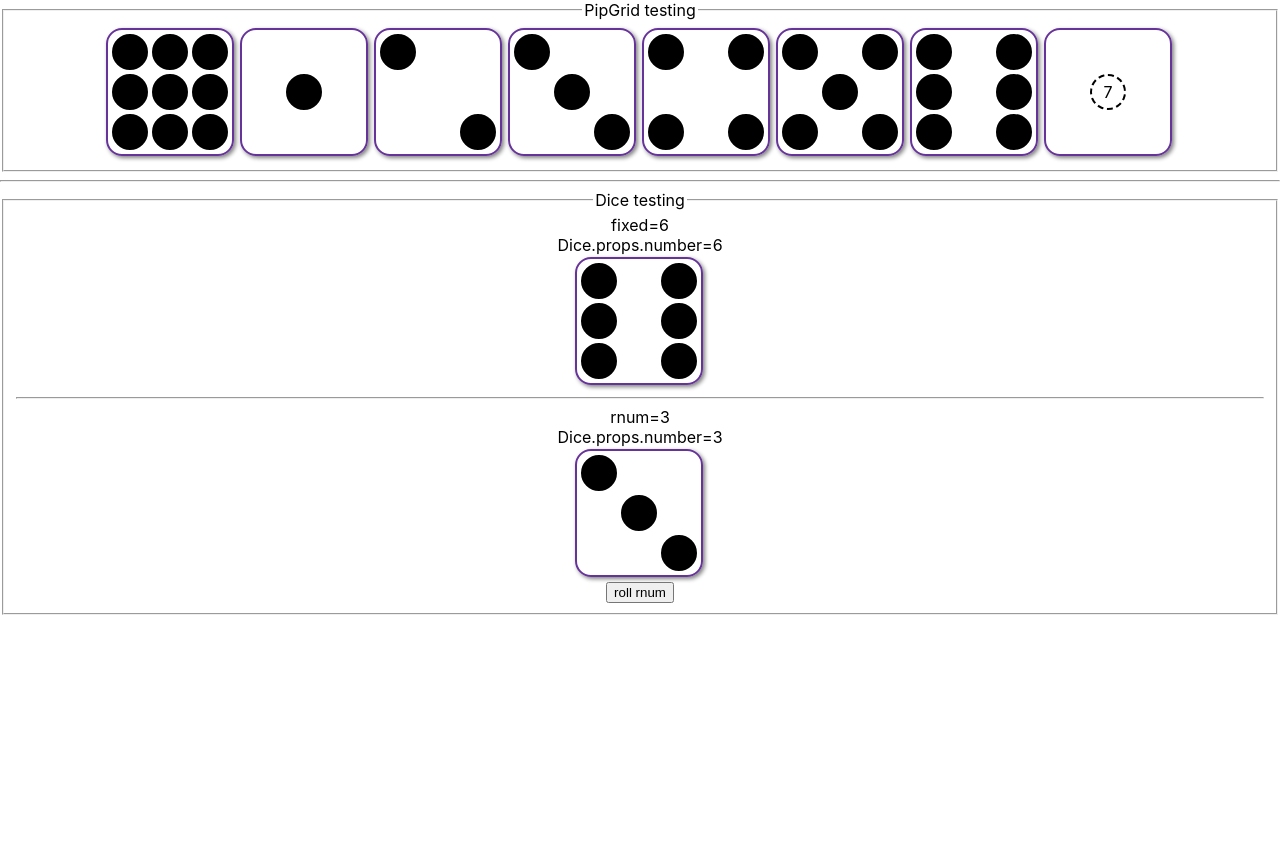
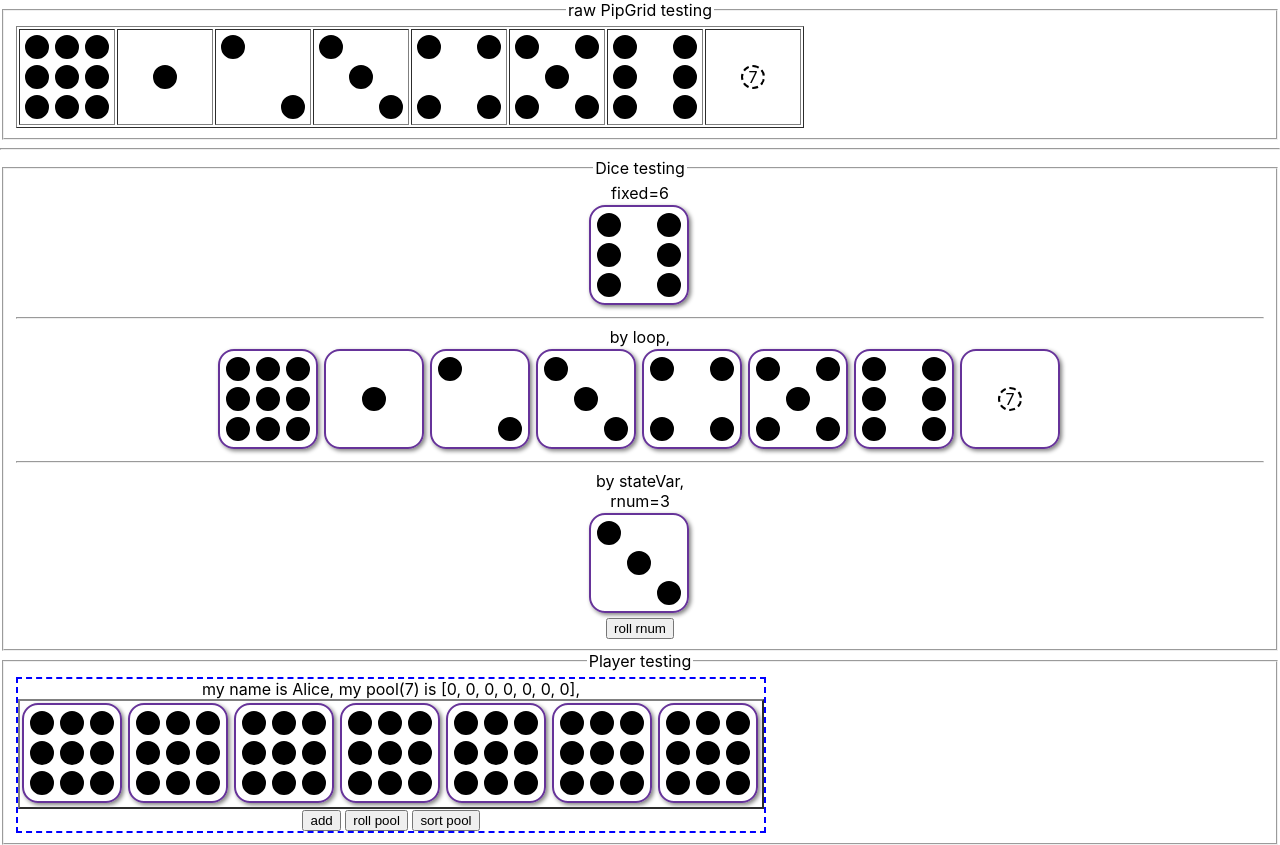
Before and after one commit to uberfuzzy/g-dice, a React (Create React App) app: page / in a window 1280 px wide. Before the commit the page ends 800 px from the top, so only its background shows below. Built offline with nearby package versions, Linux system fonts and the light colour scheme.

Commit message:
player, now with pool rolling and sorting

```diff
--- a/src/App.js
+++ b/src/App.js
@@ -1,11 +1,9 @@
 import { useState } from 'react';
 import './App.css';
 import { Dice } from "./components/Dice"
-import PipGrid from './components/PipGrid';
-
-function rollD6() {
-  return Math.floor(Math.random() * 6) + 1;
-}
+import { PipGrid } from "./components/PipGrid"
+import { Player } from "./components/Player"
+import { rollD6 } from './util/dice';
 
 function App() {
   const [rnum, setRnum] = useState(rollD6)
@@ -18,10 +16,12 @@ function App() {
     <div className="App">
 
       <fieldset>
-        <legend>PipGrid testing</legend>
-        {[0, 1, 2, 3, 4, 5, 6, 7].map((p) => {
-          return <PipGrid key={`test${p}`} value={p} />
-        })}
+        <legend>raw PipGrid testing</legend>
+        <table border={1}><tbody><tr>
+          {[0, 1, 2, 3, 4, 5, 6, 7].map((p, pi) => {
+            return <td key={`pg-test-${pi}`}><PipGrid title={`pg-test-${pi}`} value={p} /></td>
+          })}
+        </tr></tbody></table>
       </fieldset>
       <hr />
 
@@ -32,6 +32,13 @@ function App() {
         <Dice number={6} /><br />
         <hr />
 
+        by loop,<br />
+        {[0, 1, 2, 3, 4, 5, 6, 7].map((p, i) => {
+          return <Dice key={`d-test-${i}`} number={p} />
+        })}
+        <hr />
+
+        by stateVar,<br />
         rnum={rnum}<br />
         <Dice number={rnum} /><br />
 
@@ -40,6 +47,15 @@ function App() {
           clicker()
         }}>roll rnum</button>
       </fieldset>
+
+
+      <fieldset>
+        <legend>Player testing</legend>
+        <Player name="Alice" />
+        {/* <hr />
+        <Player name="Bob" /> */}
+      </fieldset>
+
     </div>
   );
 }
--- a/src/components/Dice.css
+++ b/src/components/Dice.css
@@ -1,9 +1,9 @@
-.diceStyle {
-    border: 1px solid black;
-    border-radius: 4px;
+.diceBox {
     display: inline-block;
+    border: 2px solid rebeccapurple;
+    border-radius: 1em;
     width: fit-content;
-    padding: 1em;
-    margin: 4px;
-    box-shadow: rgba(0, 0, 0, 0.25) 2px 2px 2px;
+    padding: 2px;
+    box-shadow: 2px 2px 4px 0px gray;
+    margin: 2px 4px 4px 2px;
 }
--- a/src/components/Dice.jsx
+++ b/src/components/Dice.jsx
@@ -7,10 +7,9 @@ import "./Dice.css"
 export const Dice = ({ number }) => {
 
   return (
-    <>
-      Dice.props.number={number}<br />
+    <div className='diceBox'>
       <PipGrid value={number} />
-    </>
+    </div>
   );
 }
 
--- a/src/components/PipGrid.css
+++ b/src/components/PipGrid.css
@@ -1,17 +1,14 @@
 .pipGrid {
     grid-template: repeat(3, 1fr) / repeat(3, 1fr);
     display: inline-grid;
-    border: 2px solid rebeccapurple;
-    border-radius: 1em;
     width: fit-content;
     padding: 2px;
-    box-shadow: 2px 2px 4px 0px gray;
-    margin: 2px 4px 4px 2px;
+    gap: 2px;
 }
 
 .pipGrid .cell {
     line-height: 1;
-    padding: 0.5em;
+    padding: 2px;
     display: inline-block;
     width: 1em;
     height: 1em;
--- /dev/null
+++ b/src/components/Player.css
@@ -0,0 +1,8 @@
+.playerDev {
+    border: 2px dashed blue;
+    width: fit-content;
+}
+
+.playerDicePool {
+    border: 2px outset gray;
+}
--- /dev/null
+++ b/src/components/Player.jsx
@@ -0,0 +1,61 @@
+import React from 'react';
+import { useState, useEffect } from 'react';
+import PropTypes from 'prop-types';
+import "./Player.css"
+import { rollD6 } from '../util/dice';
+import { Dice } from "./Dice"
+
+export const Player = ({ name }) => {
+    const [pool, setPool] = useState([])
+
+    useEffect(() => {
+        setPool(new Array(7).fill(0))
+    }, [])
+
+    const rollPool = () => {
+        const np = pool.map((pv, pi) => {
+            return rollD6();
+        })
+
+        setPool(np);
+    }
+
+    const sortPool = () => {
+        let np = [...pool]
+        np = np.sort((a, b) => a - b)
+        setPool(np)
+    }
+
+    return (
+        <>
+            <div className={"playerDev"}>
+                my name is {name}, my pool({pool.length}) is [{pool.join(', ')}],
+
+                <div className="playerDicePool">
+                    {pool.map((dv, i) => {
+                        return <Dice key={i} number={dv} />
+                    })}
+                </div>
+
+                <button onClick={() => {
+                    let nu = rollD6();
+                    setPool([...pool, nu]);
+                }}>add</button>
+
+                &nbsp;<button onClick={rollPool}>roll pool</button>
+                &nbsp;<button onClick={sortPool}>sort pool</button>
+            </div>
+        </>
+    );
+}
+
+
+Player.propTypes = {
+    name: PropTypes.string,
+};
+
+Player.defaultProps = {
+    name: "-",
+}
+
+export default Player;
--- /dev/null
+++ b/src/util/dice.js
@@ -0,0 +1,3 @@
+export const rollD6 = () => {
+    return Math.floor(Math.random() * 6) + 1;
+}
```
